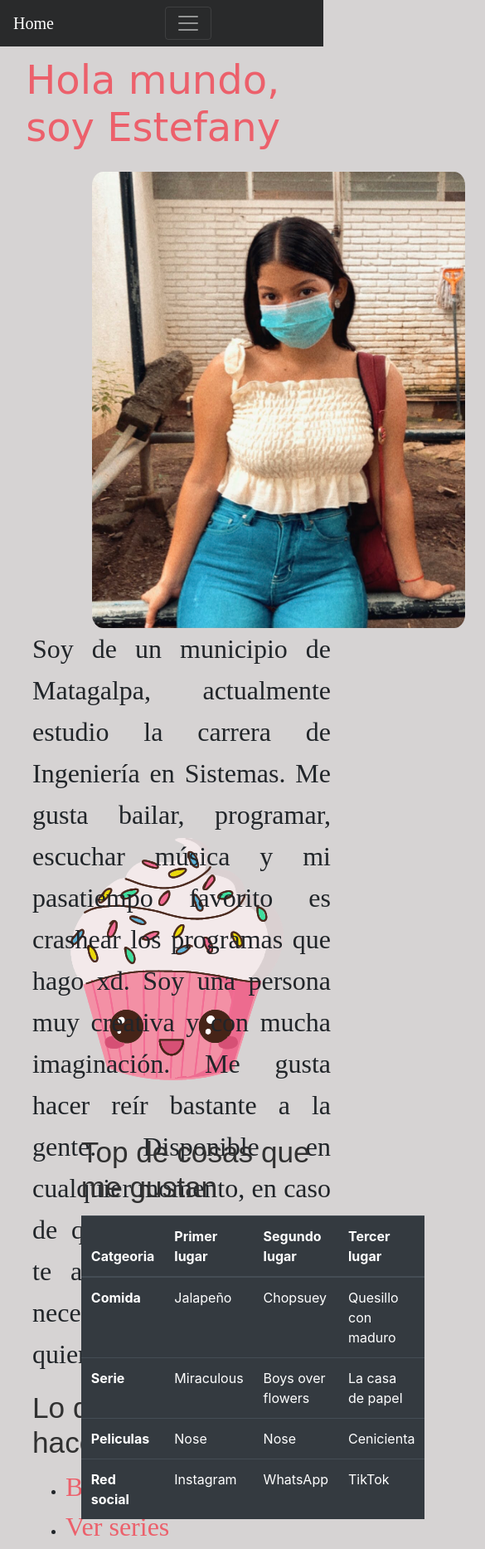
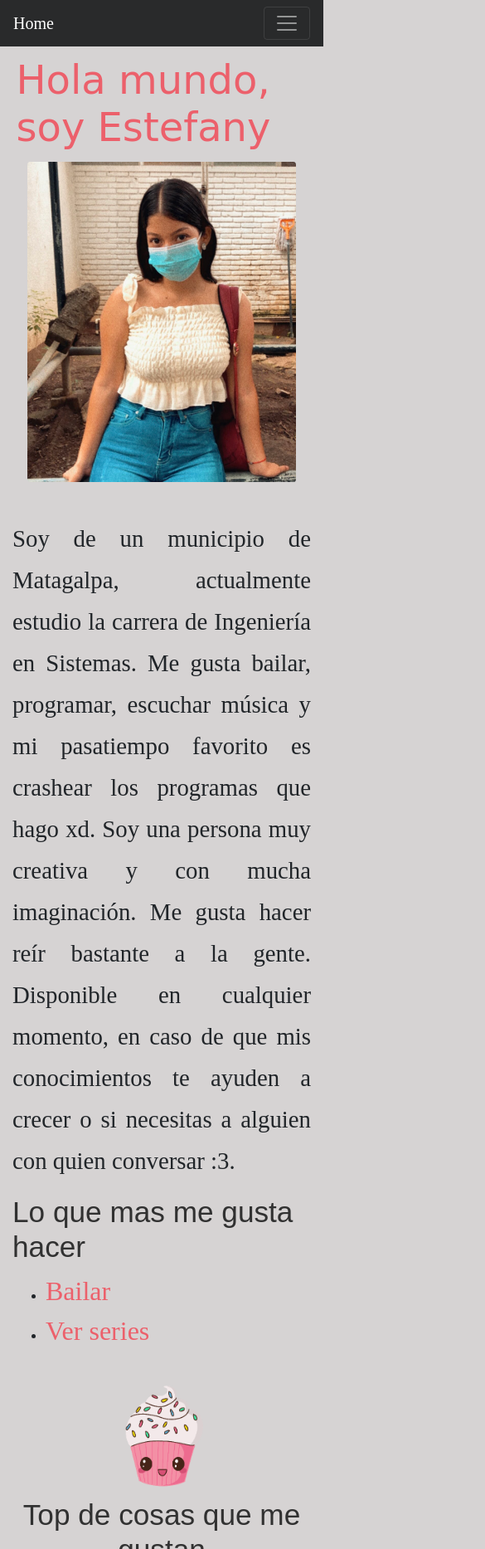
Before and after one commit to estefanyrizo/cs50w-project0, a plain HTML site: page html/index.html in a window 390 px wide. Shown: the top 1867 px of the page at 83% size, 585 px wide, since content can reach past the window. Drawn offline with nearby package versions, Linux system fonts and the light colour scheme; a web font is replaced by a local one.

Commit message:
Arreglando errores

```diff
--- a/css/styles.css
+++ b/css/styles.css
@@ -2,7 +2,7 @@
 @import url('https://fonts.googleapis.com/css2?family=Abel&family=Forum&family=Great+Vibes&family=Indie+Flower&family=Poller+One&family=Sansita:wght@700&display=swap');
 
 h1{
-  margin-left: 8%;
+  margin-left: 5%;
   margin-top: 3%;
   margin-bottom: 3%;
   color: rgb(236, 96, 107);
@@ -44,16 +44,17 @@ nav{
   font-size: 200%;
 }
 
+p::selection
+{
+    color: rgb(248, 154, 154);
+    background-color: rgb(117, 117, 117);
+}
+
 .mi_foto{
   width: 450px;
-  height: 550px;
+  height: 530px;
   border-radius: 3%;
-  margin-left: 20%;
-}
-
-.mi_foto2{
-  width: 300px;
-  height: 350px;
+  object-fit: cover;
 }
 
 .mi_foto2{
@@ -62,20 +63,85 @@ nav{
   margin-left: 5%;
 }
 
-
 .megusta{
   margin-left: 6%;
   margin-top: 10%;
 }
 
-table{
-  margin-top: 4%;
+.table{
+  table-layout: fixed;
 }
 
-img{
-  margin-right: 8%;
+
+.sobre_mi{
+  flex-wrap: nowrap;
+  margin-left: 3rem;
+  margin-right: 3rem;
+}
+
+.sticker{
+  width: 220px;
+  height: 250px;
+  margin-bottom: 0;
+  margin-top: 3%;
+}
+
+#info
+{
+  margin-left: 3rem;
+}
+
+.about
+{
+  font-size: 170%;
 }
 
 body{
     background-color:  rgb(214, 211, 211);
 }
+
+@media only screen and (max-width: 600px){
+
+    .sobre_mi
+    {
+      flex-wrap: wrap;
+      margin-left: 0;
+      margin-right: 0;
+    }
+
+    #info
+    {
+      margin-left: 0;
+    }
+
+    .mi_foto2{
+      width: 300px;
+      height: 350px;
+      margin-top: 3%;
+      margin-left: 15%;
+    }
+
+    .mi_foto{
+      width: 90%;
+    border-radius: 1%;
+    height: 90%;
+    object-fit: cover;
+    }
+
+    h6
+    {
+      font-size: 180%;
+    }
+
+    .sticker{
+      width: 120px;
+      height: 150px;
+    }
+
+    .navbar-collapse
+    {
+        display: flex;
+        justify-content: center;
+    }
+
+}
--- a/html/index.html
+++ b/html/index.html
@@ -2,78 +2,77 @@
 <html>
 
 <head>
+
+    <meta charset="UTF-8">
+    <meta http-equiv="X-UA-Compatible" content="IE=edge">
+    <meta name="viewport" content="width=device-width, initial-scale=1.0">
+    <title>Estefany Rizo</title>
     <link rel="stylesheet" href="https://cdn.jsdelivr.net/npm/bootstrap@4.6.0/dist/css/bootstrap.min.css"
         integrity="sha384-B0vP5xmATw1+K9KRQjQERJvTumQW0nPEzvF6L/Z6nronJ3oUOFUFpCjEUQouq2+l" crossorigin="anonymous">
     <link href="/css/styles.css" rel="stylesheet" />
-    <title>Estefany Rizo</title>
+
+    <script src="https://ajax.googleapis.com/ajax/libs/jquery/3.5.1/jquery.min.js"></script>
+    <script src="https://cdnjs.cloudflare.com/ajax/libs/popper.js/1.16.0/umd/popper.min.js"></script>
+    <script src="https://maxcdn.bootstrapcdn.com/bootstrap/4.3.1/js/bootstrap.min.js"></script>
 </head>
 
 <body>
-    <nav class="navbar navbar-expand-lg navbar-dark  " style="background-color: #292a2b;">
-        <div class="container-fluid">
+    <nav class="navbar navbar-expand-sm navbar-dark  " style="background-color: #292a2b;">
         <a class="navbar-brand" href="index.html">Home</a>
-            <button class="navbar-toggler" type="button" data-toggle="collapse" data-target="#navbarNavDropdown"
-                aria-controls="navbarNavDropdown" aria-expanded="false" aria-label="Toggle navigation">
+        <button class="navbar-toggler" type="button" data-toggle="collapse" data-target="#collapsibleNavbar">
             <span class="navbar-toggler-icon"></span>
         </button>
 
-            <span class="navbar-text">
-                <div class="collapse navbar-collapse" id="navbarText">
-                    <ul class="navbar-nav me-auto mb-2 mb-lg-0">
+        <div class="collapse navbar-collapse" id="collapsibleNavbar">
+            <ul class="navbar-nav me-auto mb-2 mb-xs-0">
                 <li class="nav-item">
                     <a class="nav-link" href="sobre_mi.html">Sobre mi</a>
                 </li>
                 <li class="nav-item">
                     <a class="nav-link" href="contacto.html">Contacto</a>
                 </li>
-
             </ul>
         </div>
-
-            </span>
         </div>
     </nav>
 
     <h1>Hola mundo, soy Estefany </h1>
 
-    <div class="container-fluid ml-4">
-        <div class="row mt-4">
-            <div class="col-lg-4">
+    <div class="container-fluid text-center">
+        <div class="row sobre_mi">
+            <div class="col-xs-5">
 
-                <img class="mi_foto"  src="/css/IMG_2072.JPG">
+                <img class="mi_foto" src="/css/IMG_2072.JPG">
 
             </div>
 
-            <div class="col-lg-7 d-flex align-items-start flex-column bd-highlight mb-3" style="height: 200px;">
-
-                <h6> Soy de un municipio de Matagalpa, actualmente estudio la carrera de Ingeniería en Sistemas. Me
-                    gusta bailar, programar, escuchar música y mi pasatiempo favorito es crashear los programas que hago xd.
+            <div class="col-xs-7 text-left" id="info">
+                <h6>
+                    <p> Soy de un municipio de Matagalpa, actualmente estudio la carrera de Ingeniería en Sistemas. Me
+                        gusta bailar, programar, escuchar música y mi pasatiempo favorito es crashear los programas que
+                        hago xd.
                         Soy una persona muy creativa y con mucha imaginación. Me gusta hacer reír bastante a la gente.
-                    Disponible en cualquier momento, en caso de que mis conocimientos te ayuden a crecer o si necesitas
-                    a alguien con quien conversar :3. </h6>
-
+                        Disponible en cualquier momento, en caso de que mis conocimientos te ayuden a crecer o si
+                        necesitas
+                        a alguien con quien conversar :3.
+                    </p>
+                </h6>
                 <h2>Lo que mas me gusta hacer</h2>
 
                 <ul>
-                    <li class="nav-item"><a class="link" href="bailar.html">Bailar</a></li>
-                    <li class="nav-item"><a class="link" href="series.html">Ver series</a></li>
+                    <li><a class="link" href="bailar.html">Bailar</a></li>
+                    <li><a class="link" href="series.html">Ver series</a></li>
                 </ul>
             </div>
         </div>
 
-        <img src="/css/sticker1.png" ALIGN=RIGHT>
+        <img class="sticker" src="/css/sticker1.png">
 
-        <div class="container-fluid ml-4">
-        <div class="row mt-4">
-            <div class="col-lg-10">
-
-
-        <div class ="megusta">
-            <h2>Top de cosas que me gustan</h2>
+        <h2 class="mt-0">Top de cosas que me gustan</h2>
         <table class="table table-hover table-dark">
             <thead>
                 <tr>
-                    <th scope="col">Catgeoria</th>
+                    <th scope="col">Categoria</th>
                     <th scope="col">Primer lugar</th>
                     <th scope="col">Segundo lugar</th>
                     <th scope="col">Tercer lugar</th>
@@ -105,9 +104,7 @@
                 </tr>
             </tbody>
         </table>
-        </div>
-    </div>
-    </div>
+
 
 
 </body>
```
Also changed, not shown: html/series.html (+41 -0 lines), html/sobre_mi.html (+20 -11 lines). Lines whose indentation alone changed are shown as unchanged.
